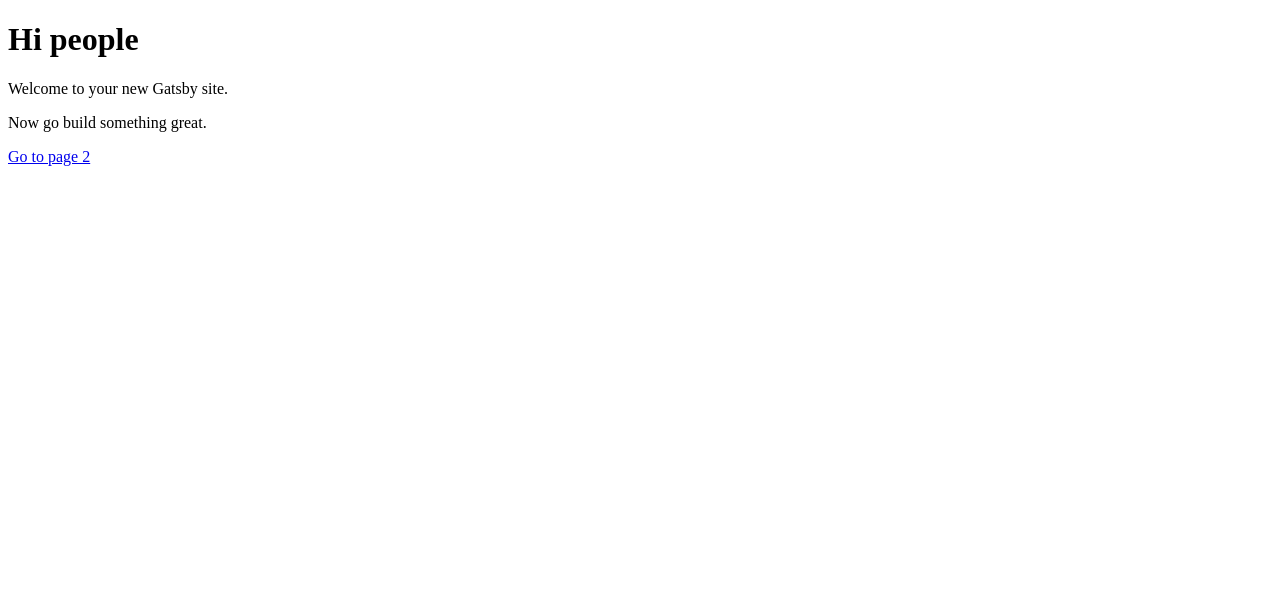
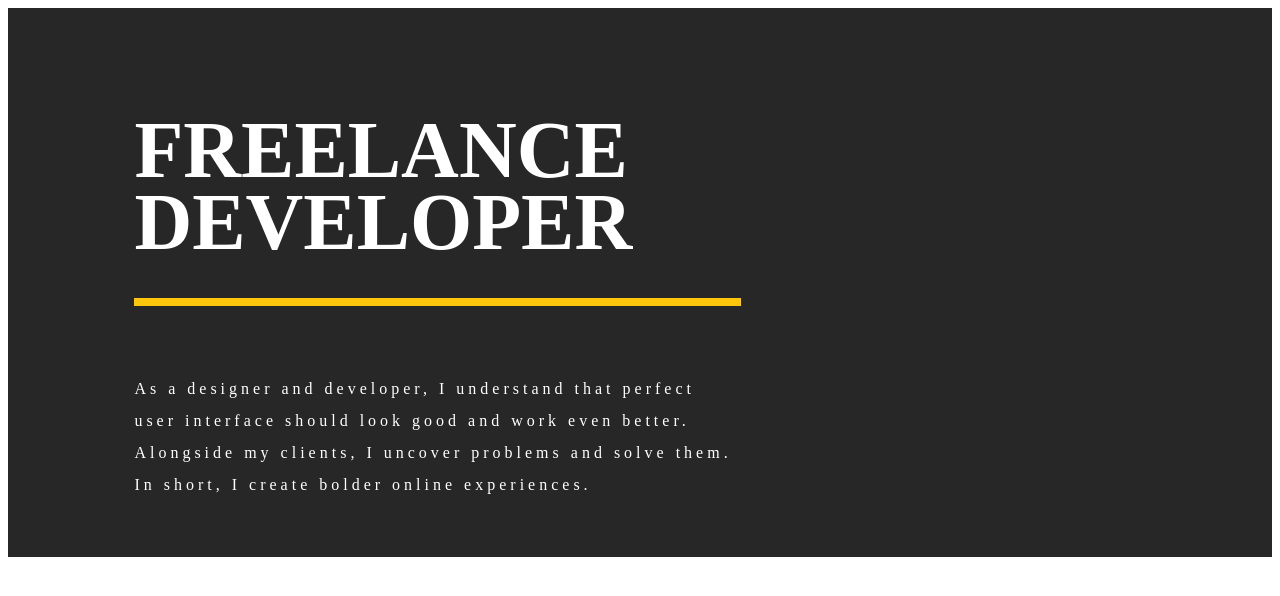
Before and after one commit to murraywilliams/mw2018, a Gatsby site: page / in a window 1280 px wide. Built offline with nearby package versions, Linux system fonts and the light colour scheme; Gatsby itself is replaced by a stand-in of ours.

Commit message:
Fleshed out header and banner section of site

```diff
--- a/package.json
+++ b/package.json
@@ -7,7 +7,8 @@
     "gatsby": "^1.9.241",
     "gatsby-link": "^1.6.39",
     "gatsby-plugin-react-helmet": "^2.0.8",
-    "react-helmet": "^5.2.0"
+    "react-helmet": "^5.2.0",
+    "styled-components": "^3.2.5"
   },
   "keywords": [
     "gatsby"
--- a/src/pages/index.js
+++ b/src/pages/index.js
@@ -1,13 +1,34 @@
 import React from 'react'
 import Link from 'gatsby-link'
+import styled from 'styled-components'
 
 const IndexPage = () => (
-  <div>
-    <h1>Hi people</h1>
-    <p>Welcome to your new Gatsby site.</p>
-    <p>Now go build something great.</p>
-    <Link to="/page-2/">Go to page 2</Link>
-  </div>
+  <Banner>
+    <Title>freelance <br/>developer</Title>
+    <Subtitle>As a designer and developer, I understand that perfect user interface should look good and work even better. Alongside my clients, I uncover problems and solve them. In short, I create bolder online experiences.</Subtitle>
+  </Banner>
 )
 
-export default IndexPage
+export default IndexPage;
+
+const Banner = styled.div`
+  background: #272727;
+  padding: 40px 10%;
+`
+const Title = styled.h2`
+  font-size: 80px;
+  font-weight: 900;
+  text-transform: uppercase;
+  color: white;
+  border-bottom: 8px solid #FFC70B;
+  width: 60%;
+  padding-bottom: 40px;
+  line-height: 0.9;
+`
+const Subtitle = styled.p`
+  font-size: 16px;
+  width: 60%;
+  color: white;
+  line-height: 2;
+  letter-spacing: 4px;
+`
```
Also changed, not shown: src/components/Header/index.js (+27 -25 lines), src/layouts/index.js (+8 -10 lines), src/assets/mw-logo.png (added), 1 other file.
